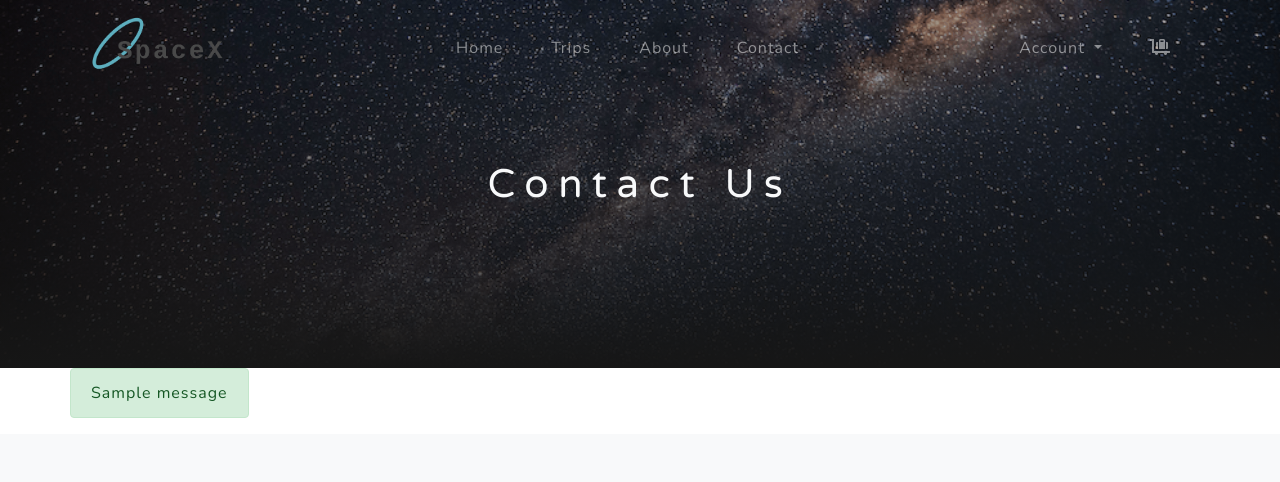
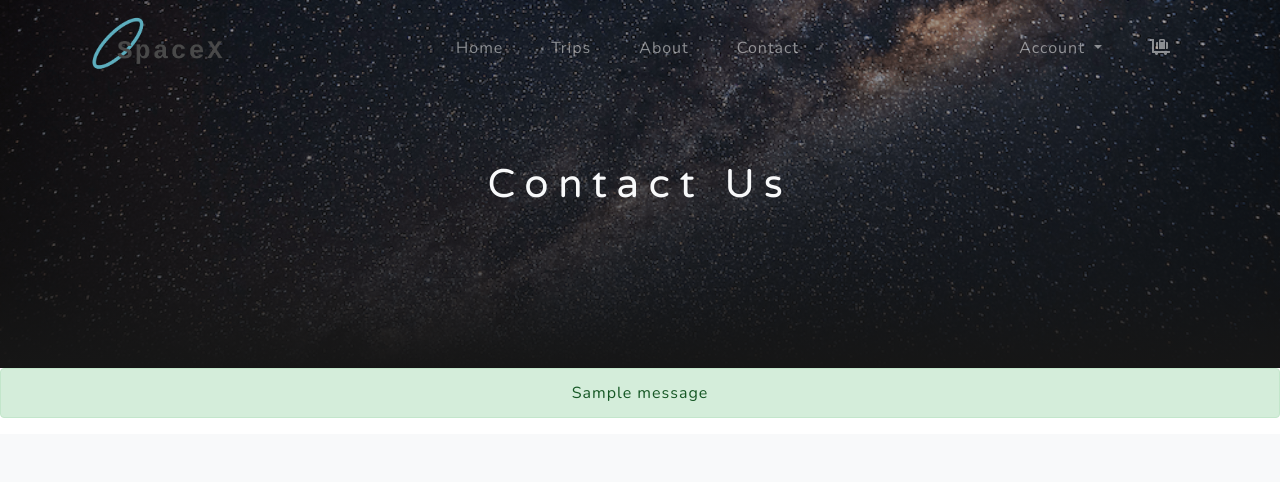
Before and after one commit to AlexiaDelorme/project-spacex, a Django app: page /main/contact/ in a window 1280 px wide. Shown: the top 482 px of the page. Run offline with Django 3.2, Linux system fonts and the light colour scheme; one stand-in notice (Sample message) is shown; some libraries are stand-ins or nearby versions.

Commit message:
Modified flash messages section in contact

```diff
--- a/main_pages/templates/contact.html
+++ b/main_pages/templates/contact.html
@@ -13,17 +13,13 @@
 </header>
 
 <!-- Flash messages -->
-<div class="container">
-	<div class="row">
 {% if messages %}
     {% for message in messages %}
-                <div class="alert alert-{{ message.tags }}">
+        <div class="alert alert-{{ message.tags }} text-center">
             {{ message }}
         </div>
     {% endfor %}
 {% endif %}
-	</div>
-</div>
 
 <!-- Contact Section -->
 <section class="bg-light">
```
Also changed, not shown: db.sqlite3 (deleted). Lines whose indentation alone changed are shown as unchanged.
